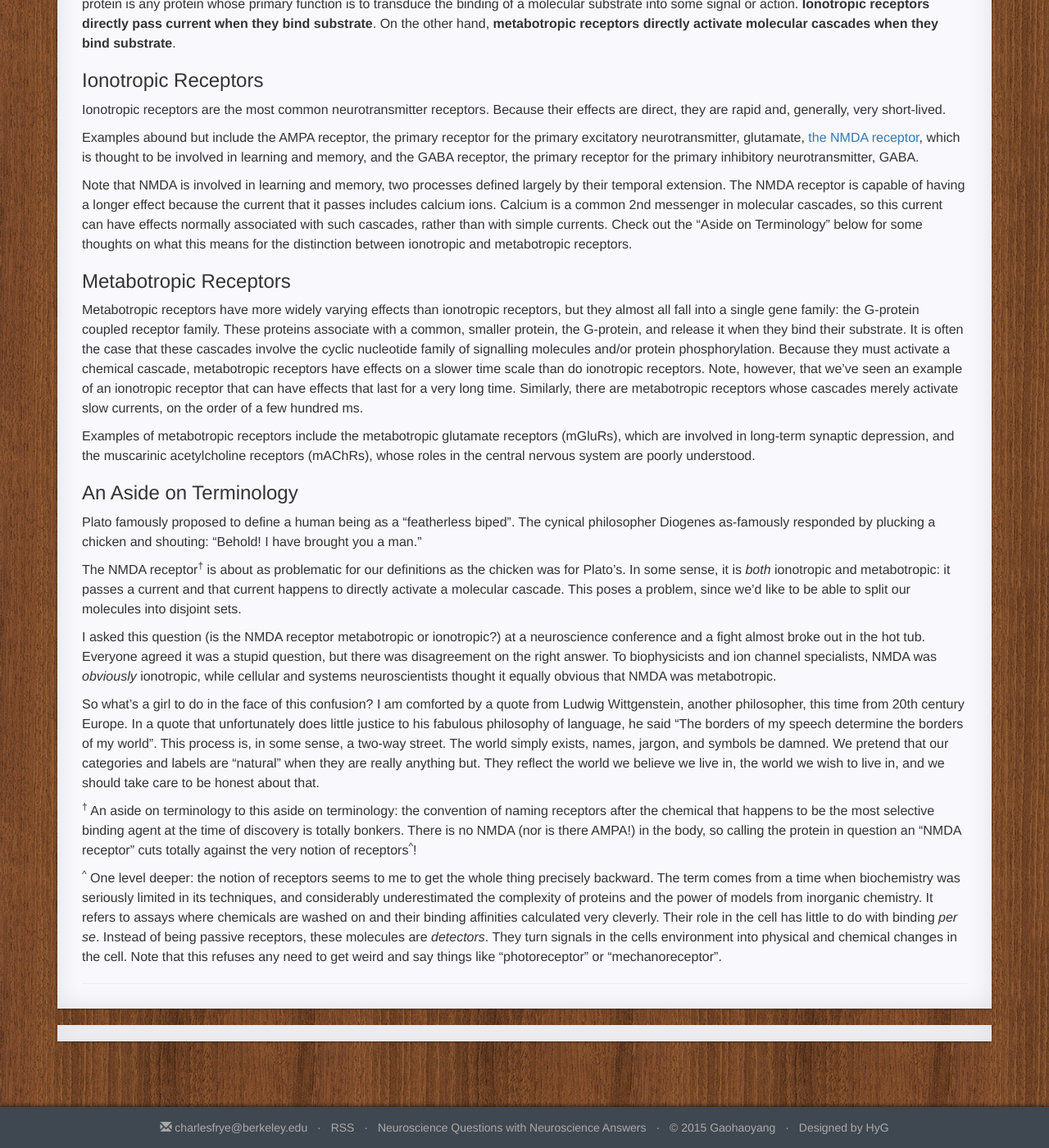
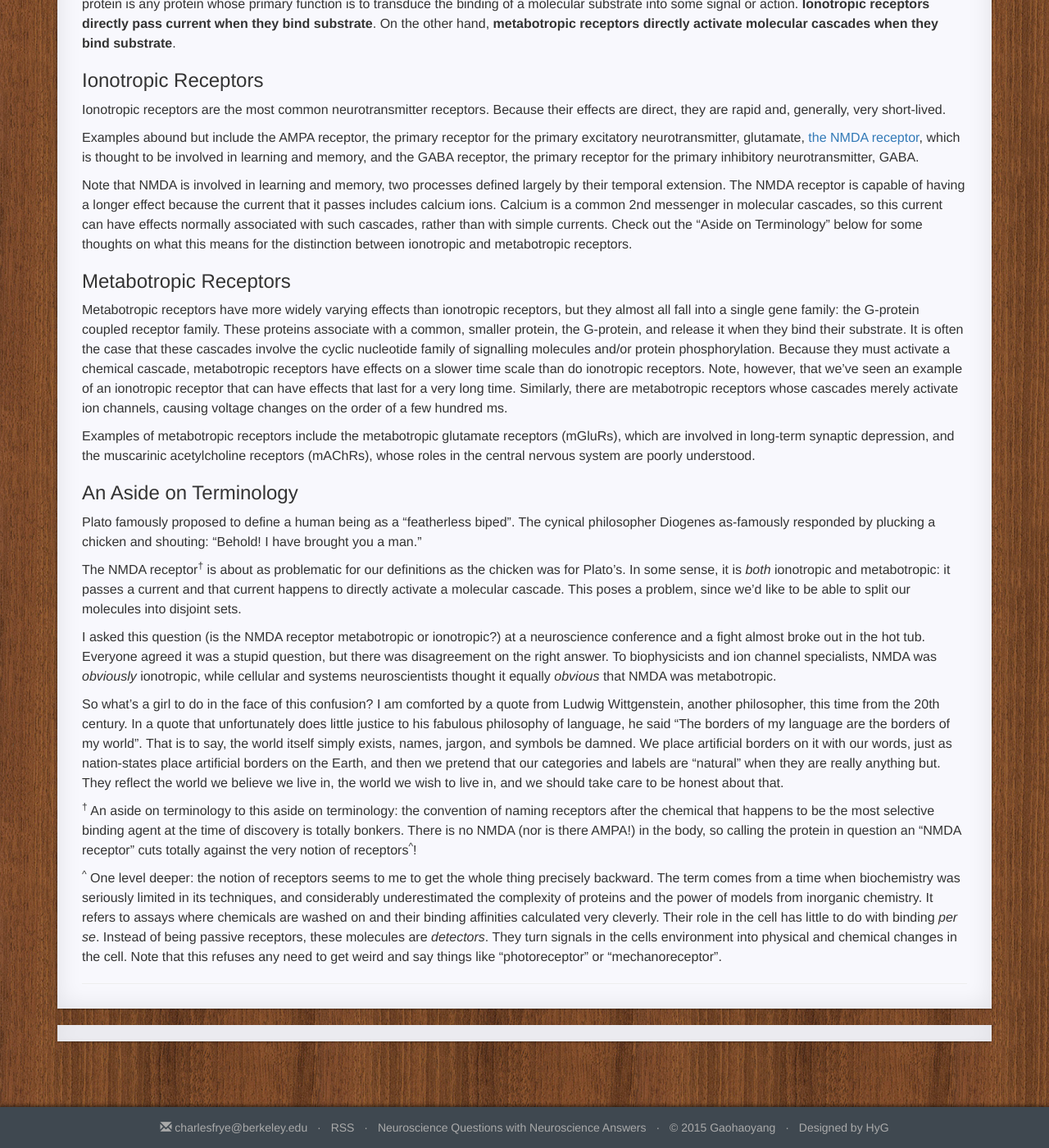
Before and after one commit to charlesfrye/FoundationalNeuroscience, a Jekyll site: the page built from _posts/2016-01-26-19.md, in a window 1280 px wide and 1400 px high, scrolled down 409 px. Shown: the whole window at 82% size. Built offline with Jekyll 4.4.1, drawn with Linux system fonts in a browser that asks for light colours; nearby versions of some CDN libraries; a style sheet for code colours, icons or effects is not loaded.

Commit message:
Minor tidying on post 19

```diff
--- a/_posts/2016-01-26-19.md
+++ b/_posts/2016-01-26-19.md
@@ -44,8 +44,8 @@ Because they must activate a chemical cascade, metabotropic receptors have effec
 on a slower time scale than do ionotropic receptors.
 Note, however, that we've seen an example of an ionotropic receptor that can have effects
 that last for a very long time.
-Similarly, there are metabotropic receptors whose cascades merely activate slow currents,
-on the order of a few hundred ms.
+Similarly, there are metabotropic receptors whose cascades merely activate ion channels,
+causing voltage changes on the order of a few hundred ms.
 
 Examples of metabotropic receptors include the metabotropic glutamate receptors (mGluRs),
 which are involved in long-term synaptic depression,
@@ -67,14 +67,16 @@ I asked this question (is the NMDA receptor metabotropic or ionotropic?)
 at a neuroscience conference and a fight almost broke out in the hot tub.
 Everyone agreed it was a stupid question, but there was disagreement on the right answer.
 To biophysicists and ion channel specialists, NMDA was *obviously* ionotropic,
-while cellular and systems neuroscientists thought it equally obvious that NMDA was metabotropic.
+while cellular and systems neuroscientists thought it equally *obvious* that NMDA was metabotropic.
 
 So what's a girl to do in the face of this confusion? I am comforted by a quote from
-Ludwig Wittgenstein, another philosopher, this time from 20th century Europe.
+Ludwig Wittgenstein, another philosopher, this time from the 20th century.
 In a quote that unfortunately does little justice to his fabulous philosophy of language,
-he said "The borders of my speech determine the borders of my world".
-This process is, in some sense, a two-way street. The world simply exists,
-names, jargon, and symbols be damned. We pretend that our categories and labels are
+he said "The borders of my language are the borders of my world".
+That is to say, the world itself simply exists,
+names, jargon, and symbols be damned. We place artificial borders on it with our words,
+just as nation-states place artificial borders on the Earth,
+and then we pretend that our categories and labels are
 "natural" when they are really anything but. They reflect the world we believe we live in,
 the world we wish to live in, and we should take care to be honest about that.
 
```
